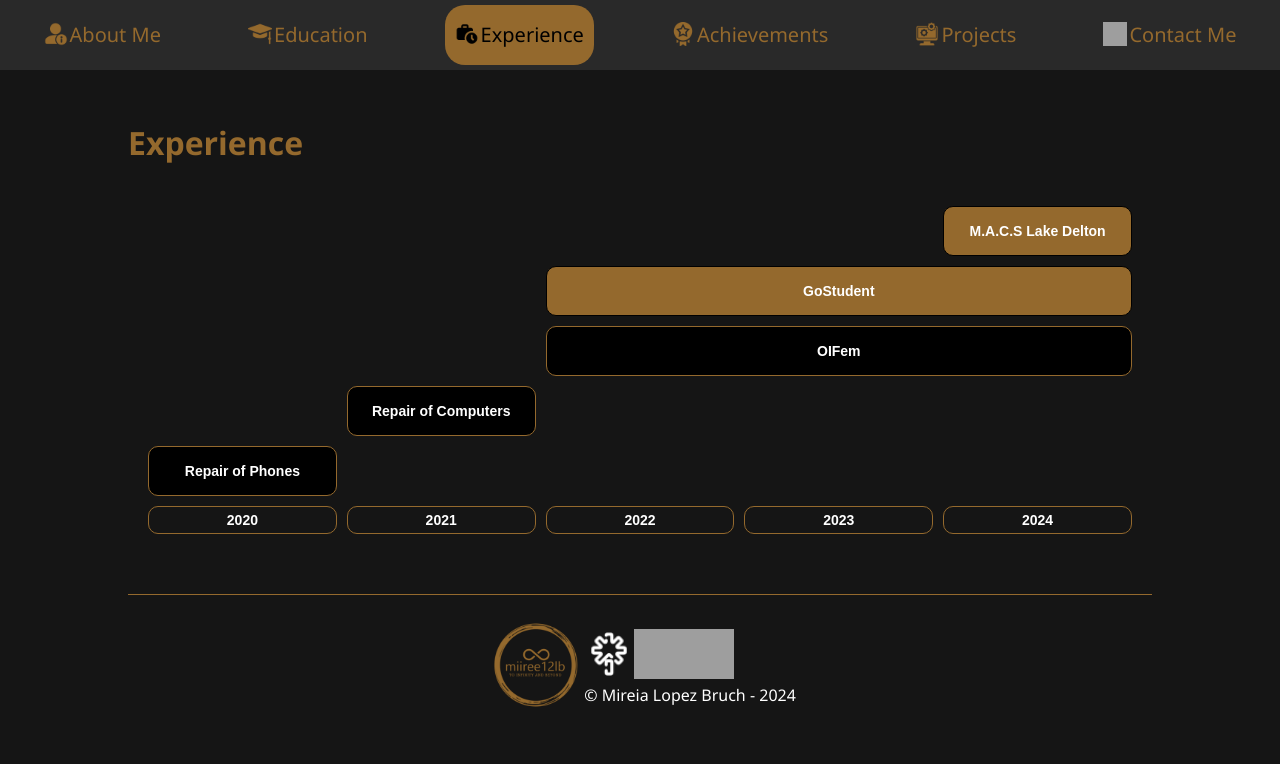
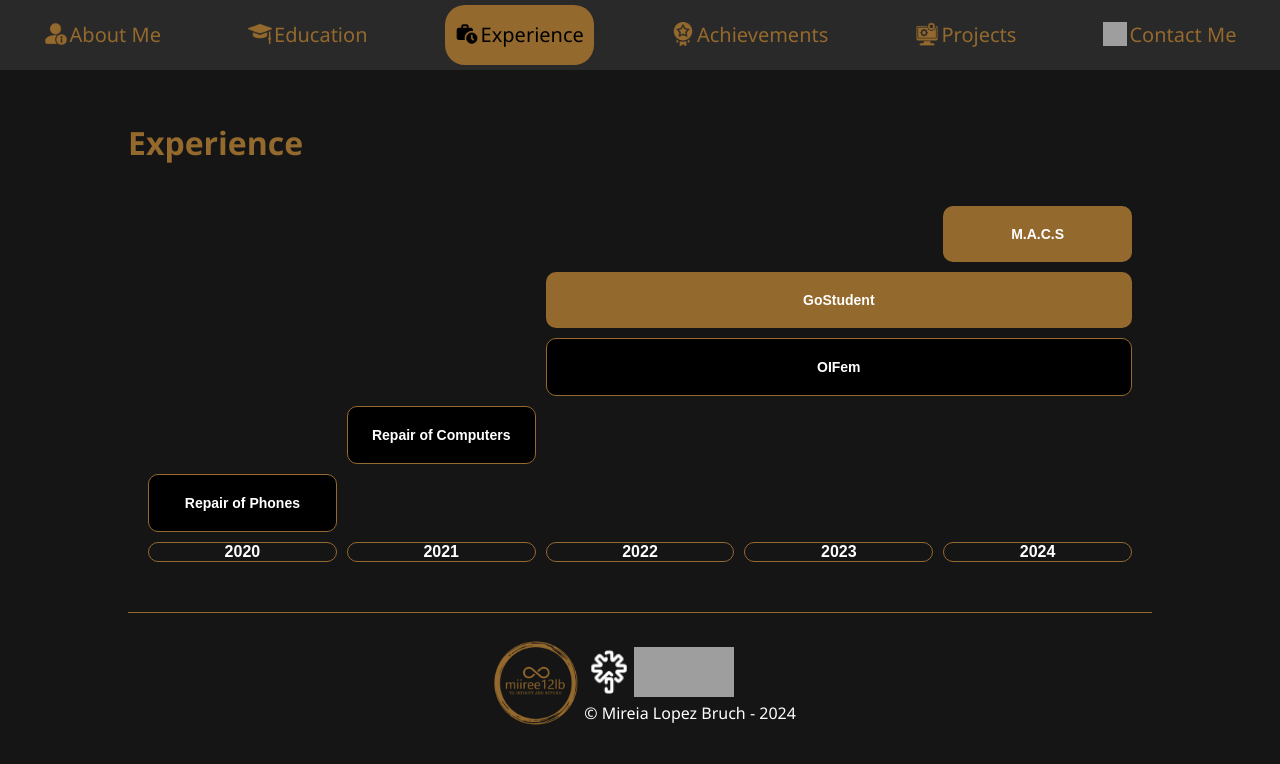
Before and after one commit to miiree12lb/portfolio, a React (Create React App) app: page /#/experience in a window 1280 px wide. Shown: the top 764 px of the page. Built offline with nearby package versions, Linux system fonts and the light colour scheme; grey boxes are pictures that could not be loaded.

Commit message:
timeline

```diff
--- a/src/Experience.tsx
+++ b/src/Experience.tsx
@@ -1,25 +1,18 @@
-import React, {useState} from "react";
+import React, { useState } from "react";
 import "./css/root.css";
 import "./css/experience.css";
-//@ts-ignore
+// @ts-ignore
 import Popup from "./PopupInterface.tsx";
 
 export default function Experience() {
   const [isMacsPopupOpen, setIsMacsPopupOpen] = useState(false);
+  const openMacsPopup = () => setIsMacsPopupOpen(true);
+  const closeMacsPopup = () => setIsMacsPopupOpen(false);
 
-    const openMacsPopup = () => {
-      setIsMacsPopupOpen(true);
-    }
-
-    const closeMacsPopup = () => {
-      setIsMacsPopupOpen(false);
-    }
-
-    const macsPopupContent = <div>
+  const macsPopupContent = (
+    <div>
       <h4>Work</h4>
-        <h4>Wisconsin, USA</h4>
       <p>15/06/2024 - 02/09/2024</p>
-
         <p>
             M.A.C.S. (Macaroni and Cheese Shop) Lake Delton is a vibrant and welcoming restaurant with an exceptional dining experience with
             our signature dishes. We pride ourselves on our high-quality food, friendly service, and inviting atmosphere.
@@ -39,40 +32,30 @@ export default function Experience() {
             </ul>
         </p>
     </div>
+  );
 
   const [isGoStudentPopupOpen, setIsGoStudentPopupOpen] = useState(false);
+  const openGoStudentPopup = () => setIsGoStudentPopupOpen(true);
+  const closeGoStudentPopup = () => setIsGoStudentPopupOpen(false);
 
-    const openGoStudentPopup = () => {
-        setIsGoStudentPopupOpen(true);
-    }
-
-    const closeGoStudentPopup = () => {
-        setIsGoStudentPopupOpen(false);
-    }
-
-    const goStudentPopupContent = <div>
+  const goStudentPopupContent = (
+    <div>
       <h4>Work</h4>
       <p>11/11/2022 - current</p>
-
          <p>
             I am a private tutor of Math, Catalan and English of High School students in the platform GoStudent.
         </p>
     </div>
+  );
 
   const [isOifemPopupOpen, setIsOifemPopupOpen] = useState(false);
+  const openOifemPopup = () => setIsOifemPopupOpen(true);
+  const closeOifemPopup = () => setIsOifemPopupOpen(false);
 
-    const openOifemPopup = () => {
-        setIsOifemPopupOpen(true);
-    }
-
-    const closeOifemPopup = () => {
-        setIsOifemPopupOpen(false);
-    }
-
-    const oifemPopupContent = <div>
+  const oifemPopupContent = (
+    <div>
       <h4>Volunteering</h4>
       <p>2022 - current</p>
-
       <p>
             I am a volunteer for the Women's informatics olympiad in spain (OIFem). As I have already mentioned, I was a participant of the first edition of this olympiad,
             and I think it has a very important role to atract young women in to technology. To prepare for the olympiad there are free classes given in 4 different levels.
@@ -82,21 +65,16 @@ export default function Experience() {
             My role is to propose problems and their tests, to check if the solutions provided by the participants are right, when a olympiad is approaching.
         </p>
     </div>
+  );
 
   const [isComputersPopupOpen, setIsComputersPopupOpen] = useState(false);
+  const openComputersPopup = () => setIsComputersPopupOpen(true);
+  const closeComputersPopup = () => setIsComputersPopupOpen(false);
 
-    const openComputersPopup = () => {
-        setIsComputersPopupOpen(true);
-    }
-
-    const closeComputersPopup = () => {
-        setIsComputersPopupOpen(false);
-    }
-
-    const computersPopupContent = <div>
+  const computersPopupContent = (
+    <div>
       <h4>Volunteering</h4>
       <p>2021</p>
-
       <p>
             As part of the CAS subject in the IB program, a group of students in my school collected some old computers in our school that weren't used anymore to see
             if they could be given to people or schools that cannot afford new computers. Our initial idea was to give the computers to <a href="https://www.labdoo.org/ca/" className="link" target="_blank" rel="noopener noreferrer">
@@ -113,21 +91,16 @@ export default function Experience() {
             contacted again the principal of the school in <i>El Raval</i> to give him the computers.
         </p>
     </div>
+  );
 
   const [isPhonesPopupOpen, setIsPhonesPopupOpen] = useState(false);
+  const openPhonesPopup = () => setIsPhonesPopupOpen(true);
+  const closePhonesPopup = () => setIsPhonesPopupOpen(false);
 
-    const openPhonesPopup = () => {
-        setIsPhonesPopupOpen(true);
-    }
-
-    const closePhonesPopup = () => {
-        setIsPhonesPopupOpen(false);
-    }
-
-    const phonesPopupContent = <div>
+  const phonesPopupContent = (
+    <div>
       <h4>Volunteering</h4>
       <p>2020</p>
-
       <p>
             During 10th grade in high school I had the opportunity to participate in a project that collected unused phones, check that they worked properly and then give it to
             homeless people living in a shelter in Barcelona. They couldn't afford buying a phone, and a lot of times when they would apply to get a job they would be asked to provide
@@ -138,57 +111,50 @@ export default function Experience() {
             project had to be cancelled and we couldn't give them those phones and help them to get used to using the phones.
         </p>
     </div>
-
+  );
 
   const currentYear = new Date().getFullYear();
 
   const experiences = [
-        { title: "M.A.C.S Lake Delton", startTime: 2024, endTime: 2024, type: "work", open: openMacsPopup},
-        { title: "GoStudent", startTime: 2022, endTime: currentYear, type: "work", open: openGoStudentPopup},
-        { title: "OIFem", startTime: 2022, endTime: currentYear, type: "volunteer", open: openOifemPopup},
+    { title: "M.A.C.S", startTime: 2024, endTime: 2024, type: "work", open: openMacsPopup },
+    { title: "GoStudent", startTime: 2022, endTime: currentYear, type: "work", open: openGoStudentPopup },
+    { title: "OIFem", startTime: 2022, endTime: currentYear, type: "volunteer", open: openOifemPopup },
     { title: "Repair of Computers", startTime: 2021, endTime: 2021, type: "volunteer", open: openComputersPopup },
-        { title: "Repair of Phones", startTime: 2020, endTime: 2020, type: "volunteer", open: openPhonesPopup},
+    { title: "Repair of Phones", startTime: 2020, endTime: 2020, type: "volunteer", open: openPhonesPopup },
   ];
 
   const minYear = Math.min(...experiences.map((exp) => exp.startTime));
   const maxYear = Math.max(...experiences.map((exp) => exp.endTime));
   const totalYears = maxYear - minYear + 1;
 
-
-
-
   return (
     <>
       <Popup
-            title = "M.A.C.S Lake Delton"
+        title="M.A.C.S Lake Delton"
         isOpen={isMacsPopupOpen}
         onRequestClose={closeMacsPopup}
         content={macsPopupContent}
       />
-
       <Popup
-            title = "GoStudent"
+        title="GoStudent"
         isOpen={isGoStudentPopupOpen}
         onRequestClose={closeGoStudentPopup}
         content={goStudentPopupContent}
       />
-
       <Popup
-            title = "OIFem"
+        title="OIFem"
         isOpen={isOifemPopupOpen}
         onRequestClose={closeOifemPopup}
         content={oifemPopupContent}
       />
-
       <Popup
-            title = "Repair and distribution of computers"
+        title="Repair and distribution of computers"
         isOpen={isComputersPopupOpen}
         onRequestClose={closeComputersPopup}
         content={computersPopupContent}
       />
-
       <Popup
-            title = "Repair and distribution of phones"
+        title="Repair and distribution of phones"
         isOpen={isPhonesPopupOpen}
         onRequestClose={closePhonesPopup}
         content={phonesPopupContent}
@@ -198,12 +164,12 @@ export default function Experience() {
       <div className="timeline-container">
         <div className="timeline-grid">
           {experiences.map((exp, index) => {
-                    const startColumn = exp.startTime - minYear + 1; // Grid starts at 1
+            const startColumn = exp.startTime - minYear + 1;
             const spanColumns = exp.endTime - exp.startTime + 1;
 
             return (
               <div
-                        onClick = {exp.open}
+                onClick={exp.open}
                 key={index}
                 className={`timeline-grid-item ${exp.type}`}
                 style={{
@@ -215,17 +181,19 @@ export default function Experience() {
               </div>
             );
           })}
-            </div>
 
-            <div className="timeline-grid-header">
+          {/* Years row */}
           {Array.from({ length: totalYears }, (_, i) => (
-            <div key={i} className="timeline-grid-year">
+            <div
+              key={`year-${i}`}
+              className="timeline-year"
+              style={{ gridColumn: `${i + 1}`, gridRow: experiences.length + 1 }}
+            >
               {minYear + i}
             </div>
           ))}
         </div>
       </div>
-
     </>
   );
 }
--- a/src/css/experience.css
+++ b/src/css/experience.css
@@ -1,37 +1,17 @@
-/* Main Timeline Container */
 .timeline-container {
     padding: 20px;
-    box-sizing: border-box;
     font-family: Arial, sans-serif;
+    overflow-x: auto; /* Enable horizontal scrolling */
   }
 
-/* Grid Header (Years) */
-.timeline-grid-header {
+  .timeline-grid {
     display: grid;
-    grid-template-columns: repeat(auto-fit, minmax(100px, 1fr));
+    grid-template-columns: repeat(auto-fit, minmax(100px, 1fr)); /* Columns for years */
     gap: 10px;
-    text-align: center;
-    font-weight: bold;
-    margin-bottom: 10px;
+    position: relative;
+    align-items: center;
   }
 
-.timeline-grid-year {
-    border: solid 1px #94692D;
-    margin-top: 10px;
-    padding: 5px;
-    border-radius: 10px;
-    font-size: 14px;
-}
-
-  /* Timeline Grid Content */
-.timeline-grid {
-    display: grid;
-    grid-template-columns: repeat(auto-fit, minmax(100px, 1fr)); /* One column per year */
-    grid-auto-rows: 50px; /* Adjust row height as needed */
-    gap: 10px; /* Space between grid items */
-}
-
-  /* Timeline Items */
   .timeline-grid-item {
     background-color: #6cb2eb;
     color: white;
@@ -42,20 +22,28 @@
     border-radius: 10px;
     font-size: 14px;
     font-weight: bold;
+    cursor: pointer;
+    padding: 20px 10px;
   }
 
   .timeline-grid-item.work {
-    background-color: #94692D;
-    border: solid 1px black;
+    background-color: #94692d;
   }
 
   .timeline-grid-item.volunteer {
     background-color: black;
-    border: solid 1px #94692D;
+    border:#94692d solid 1px;
   }
-
 
   .timeline-grid-item:hover {
     background-color: #292929;
     cursor: pointer;
   }
+
+  .timeline-year {
+    border: solid 1px #94692d;
+    color: white;
+    text-align: center;
+    border-radius: 10px;
+    font-weight: bold;
+  }
```
Lines whose indentation alone changed are shown as unchanged.
